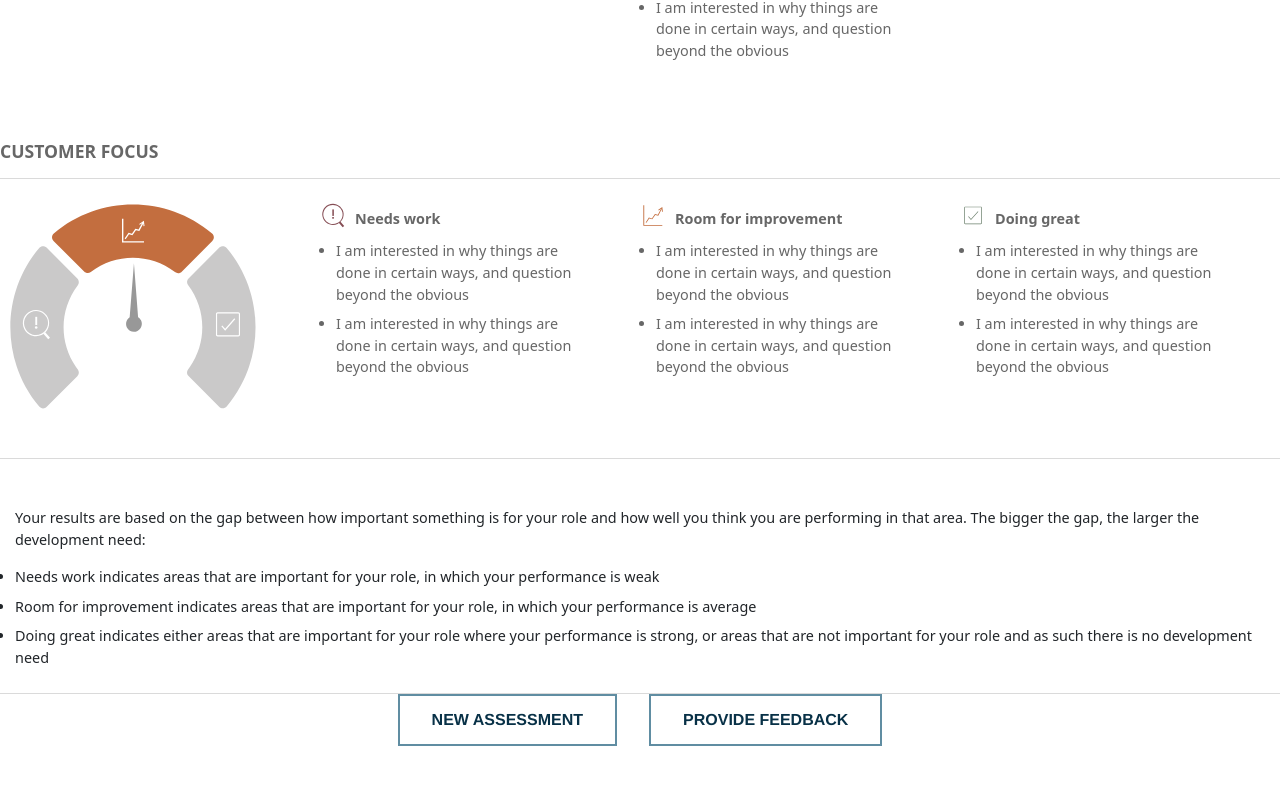
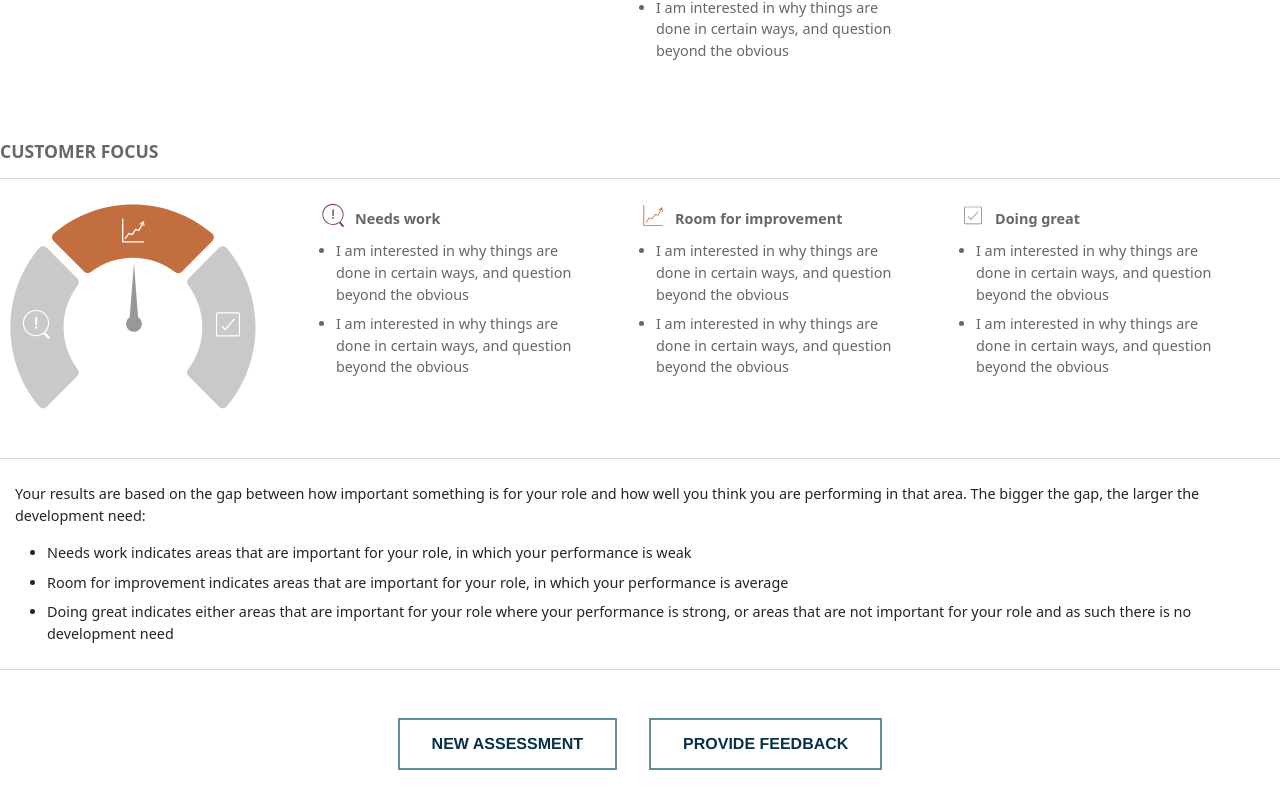
Before and after one commit to timrobinson33/survey-sample, a React (Create React App) app: page /survey-sample/results in a window 1280 px wide. Shown: the part 1667-2475 px from the top of the page. Built offline with nearby package versions, Linux system fonts and the light colour scheme; what survey-react would draw is missing.

Commit message:
Results subtext style adjustments

```diff
--- a/src/Results.css
+++ b/src/Results.css
@@ -69,6 +69,9 @@ h5.icon-title {
     border-bottom: 1px solid #dadada;
     padding-left: 15px !important;
     padding-right: 15px !important;
+}
+.results-subtext ul {
+    padding-left: 2rem;
 }
 
 @media screen and (min-width: 992px) {
--- a/src/Results.js
+++ b/src/Results.js
@@ -63,7 +63,7 @@ export default function Results() {
           <div class="col-12 d-flex justify-content-center">
             <ResultsTable />
           </div>
-          <div class="row w-100 results-subtext">
+          <div class="row w-100 mb-5 results-subtext">
             <p>Your results are based on the gap between how important something is for
             your role and how well you think you are performing in that area. The bigger
             the gap, the larger the development need:</p>
--- a/src/ResultsTable.js
+++ b/src/ResultsTable.js
@@ -2,7 +2,7 @@ import doinggreat from './img/dial_doing_great.svg';
 import needswork from './img/dial_needs_work.svg';
 import forimprovement from './img/dial_for_improvement.svg';
 export default function ResultsTable() {
-    return <div class="row w-100 mb-5 results-infowrapper">
+    return <div class="row w-100 mb-4 results-infowrapper">
         <div class="results-inforow mb-5">
             <div class="result-rowheading">
                 <h4 class="mb-4 pb-3">Curiosity</h4>
```
